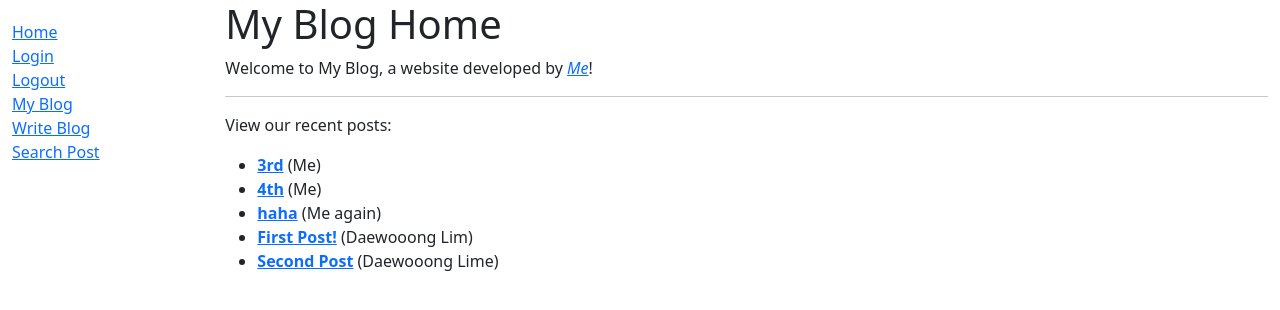
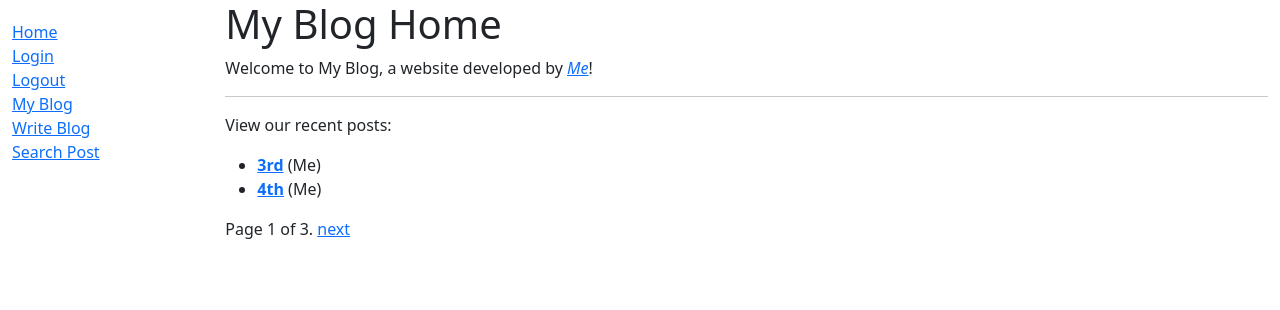
Before and after one commit to DaewoongLime/blog_app, a Django app: page /blog/ in a window 1280 px wide. Shown: the top 310 px of the page. Run offline with Django 4.2, Linux system fonts and the light colour scheme; data comes from the database, SQL or seed files in the repository.

Commit message:
Add pagination

```diff
--- a/myblog/blog/templates/base.html
+++ b/myblog/blog/templates/base.html
@@ -40,6 +40,25 @@
           {% block content %}
           {% endblock %}
 
+          {% block pagination %}
+
+          {% if is_paginated %}
+              <div class="pagination">
+                  <span class="page-links">
+                      {% if page_obj.has_previous %}
+                          <a href="{{ request.path }}?page={{ page_obj.previous_page_number }}">previous</a>
+                      {% endif %}
+                      <span class="page-current">
+                          Page {{ page_obj.number }} of {{ page_obj.paginator.num_pages }}.
+                      </span>
+                      {% if page_obj.has_next %}
+                          <a href="{{ request.path }}?page={{ page_obj.next_page_number }}">next</a>
+                      {% endif %}
+                  </span>
+              </div>
+          {% endif %}
+        {% endblock %}
+
         </div>
       </div>
     </div>
--- a/myblog/blog/views.py
+++ b/myblog/blog/views.py
@@ -18,8 +18,7 @@ class PostListView(generic.ListView):
     context_object_name = 'posts'   # your own name for the list as a template variable
     # queryset = Post.objects.filter(title__icontains='war')[:5] # Get 5 books containing the title war
     template_name = 'home.html'  # Specify your own template name/location
-    paginate_by = 10
-    # ?page=2
+    paginate_by = 2
 
 class PostDetailView(generic.DetailView):
     model = Post
```
